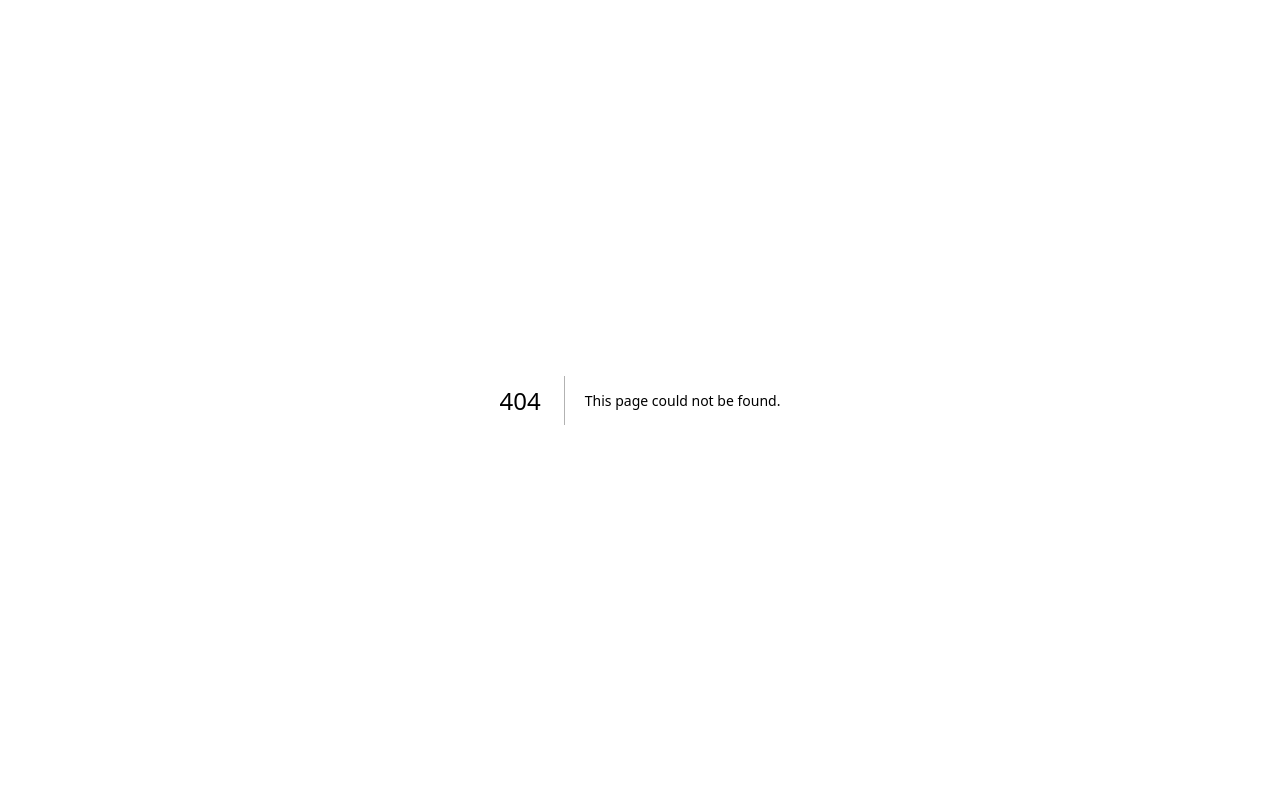
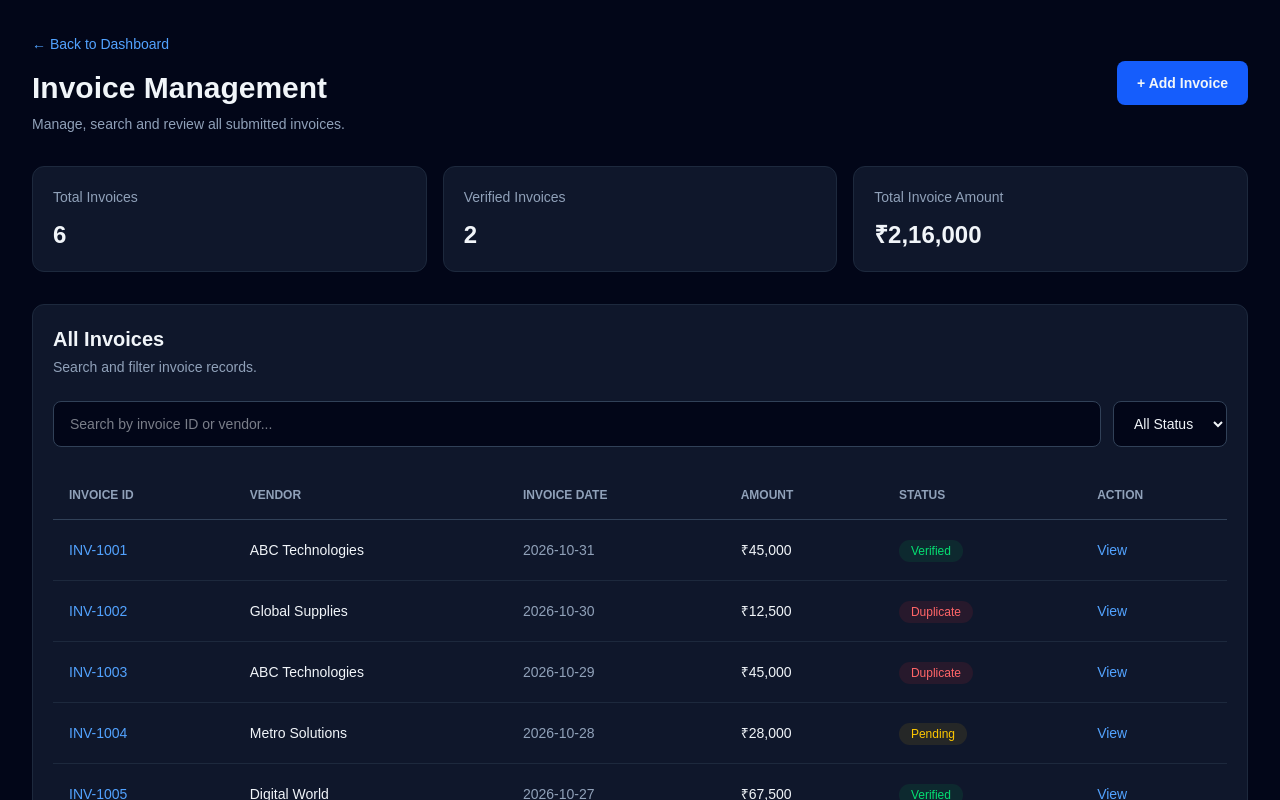
Before and after one commit to Kavan180406/invoice-validation-system, a Next.js app: page /invoices in a window 1280 px wide. Before the commit this address had no page. Shown: the top 800 px of the page. Built offline with nearby package versions, Linux system fonts and the light colour scheme.

Commit message:
Add invoice management page

```diff
--- /dev/null
+++ b/src/app/invoices/page.tsx
@@ -0,0 +1,279 @@
+
+"use client";
+
+import { useMemo, useState } from "react";
+import Link from "next/link";
+
+const invoiceData = [
+  {
+    id: "INV-1001",
+    vendor: "ABC Technologies",
+    date: "2026-10-31",
+    amount: 45000,
+    status: "Verified",
+  },
+  {
+    id: "INV-1002",
+    vendor: "Global Supplies",
+    date: "2026-10-30",
+    amount: 12500,
+    status: "Duplicate",
+  },
+  {
+    id: "INV-1003",
+    vendor: "ABC Technologies",
+    date: "2026-10-29",
+    amount: 45000,
+    status: "Duplicate",
+  },
+  {
+    id: "INV-1004",
+    vendor: "Metro Solutions",
+    date: "2026-10-28",
+    amount: 28000,
+    status: "Pending",
+  },
+  {
+    id: "INV-1005",
+    vendor: "Digital World",
+    date: "2026-10-27",
+    amount: 67500,
+    status: "Verified",
+  },
+  {
+    id: "INV-1006",
+    vendor: "Smart Systems",
+    date: "2026-10-26",
+    amount: 18000,
+    status: "Pending",
+  },
+];
+
+export default function InvoiceManagement() {
+  const [search, setSearch] = useState("");
+  const [filter, setFilter] = useState("All");
+
+  const filteredInvoices = useMemo(() => {
+    return invoiceData.filter((invoice) => {
+      const matchesSearch =
+        invoice.id.toLowerCase().includes(search.toLowerCase()) ||
+        invoice.vendor.toLowerCase().includes(search.toLowerCase());
+
+      const matchesStatus =
+        filter === "All" || invoice.status === filter;
+
+      return matchesSearch && matchesStatus;
+    });
+  }, [search, filter]);
+
+  const totalAmount = filteredInvoices.reduce(
+    (sum, invoice) => sum + invoice.amount,
+    0
+  );
+
+  return (
+    <main className="min-h-screen bg-slate-950 p-5 text-slate-100 md:p-8">
+
+      {/* Header */}
+      <div className="mb-8 flex flex-wrap items-center justify-between gap-4">
+
+        <div>
+          <Link
+            href="/"
+            className="mb-4 inline-block text-sm text-blue-400 hover:underline"
+          >
+            ← Back to Dashboard
+          </Link>
+
+          <h1 className="text-3xl font-bold">
+            Invoice Management
+          </h1>
+
+          <p className="mt-2 text-sm text-slate-400">
+            Manage, search and review all submitted invoices.
+          </p>
+        </div>
+
+        <Link
+          href="/invoices/new"
+          className="rounded-lg bg-blue-600 px-5 py-3 text-sm font-semibold hover:bg-blue-500"
+        >
+          + Add Invoice
+        </Link>
+
+      </div>
+
+      {/* Summary Cards */}
+      <section className="mb-8 grid gap-4 sm:grid-cols-2 lg:grid-cols-3">
+
+        <SummaryCard
+          title="Total Invoices"
+          value={filteredInvoices.length.toString()}
+        />
+
+        <SummaryCard
+          title="Verified Invoices"
+          value={filteredInvoices.filter(
+            (invoice) => invoice.status === "Verified"
+          ).length.toString()}
+        />
+
+        <SummaryCard
+          title="Total Invoice Amount"
+          value={"₹" + totalAmount.toLocaleString("en-IN")}
+        />
+
+      </section>
+
+      {/* Invoice Table */}
+      <section className="rounded-xl border border-slate-800 bg-slate-900 p-5">
+
+        <div className="mb-6">
+          <h2 className="text-xl font-semibold">
+            All Invoices
+          </h2>
+
+          <p className="mt-1 text-sm text-slate-400">
+            Search and filter invoice records.
+          </p>
+        </div>
+
+        {/* Search and Filter */}
+        <div className="mb-6 flex flex-col gap-3 md:flex-row">
+
+          <input
+            type="text"
+            placeholder="Search by invoice ID or vendor..."
+            value={search}
+            onChange={(e) => setSearch(e.target.value)}
+            className="flex-1 rounded-lg border border-slate-700 bg-slate-950 px-4 py-3 text-sm outline-none focus:border-blue-500"
+          />
+
+          <select
+            value={filter}
+            onChange={(e) => setFilter(e.target.value)}
+            className="rounded-lg border border-slate-700 bg-slate-950 px-4 py-3 text-sm outline-none"
+          >
+            <option value="All">All Status</option>
+            <option value="Verified">Verified</option>
+            <option value="Duplicate">Duplicate</option>
+            <option value="Pending">Pending</option>
+          </select>
+
+        </div>
+
+        {/* Invoice Table */}
+        <div className="overflow-x-auto">
+
+          <table className="w-full min-w-[750px] text-left text-sm">
+
+            <thead className="border-b border-slate-700 text-xs uppercase text-slate-400">
+              <tr>
+                <th className="px-4 py-4">Invoice ID</th>
+                <th className="px-4 py-4">Vendor</th>
+                <th className="px-4 py-4">Invoice Date</th>
+                <th className="px-4 py-4">Amount</th>
+                <th className="px-4 py-4">Status</th>
+                <th className="px-4 py-4">Action</th>
+              </tr>
+            </thead>
+
+            <tbody>
+
+              {filteredInvoices.map((invoice) => (
+                <tr
+                  key={invoice.id}
+                  className="border-b border-slate-800 hover:bg-slate-800/50"
+                >
+
+                  <td className="px-4 py-5 font-medium text-blue-400">
+                    {invoice.id}
+                  </td>
+
+                  <td className="px-4 py-5">
+                    {invoice.vendor}
+                  </td>
+
+                  <td className="px-4 py-5 text-slate-400">
+                    {invoice.date}
+                  </td>
+
+                  <td className="px-4 py-5 font-medium">
+                    ₹{invoice.amount.toLocaleString("en-IN")}
+                  </td>
+
+                  <td className="px-4 py-5">
+                    <StatusBadge status={invoice.status} />
+                  </td>
+
+                  <td className="px-4 py-5">
+                    <Link
+                      href={`/invoices/${invoice.id}`}
+                      className="text-blue-400 hover:underline"
+                    >
+                      View
+                    </Link>
+                  </td>
+
+                </tr>
+              ))}
+
+              {filteredInvoices.length === 0 && (
+                <tr>
+                  <td
+                    colSpan={6}
+                    className="py-10 text-center text-slate-400"
+                  >
+                    No invoices found.
+                  </td>
+                </tr>
+              )}
+
+            </tbody>
+
+          </table>
+
+        </div>
+
+        <p className="mt-5 text-xs text-slate-500">
+          Showing {filteredInvoices.length} invoices
+        </p>
+
+      </section>
+
+    </main>
+  );
+}
+
+// Summary Card
+function SummaryCard({
+  title,
+  value,
+}: {
+  title: string;
+  value: string;
+}) {
+  return (
+    <div className="rounded-xl border border-slate-800 bg-slate-900 p-5">
+      <p className="text-sm text-slate-400">{title}</p>
+      <h2 className="mt-3 text-2xl font-bold">{value}</h2>
+    </div>
+  );
+}
+
+// Invoice Status Badge
+function StatusBadge({ status }: { status: string }) {
+  const styles: Record<string, string> = {
+    Verified: "bg-green-500/10 text-green-400",
+    Duplicate: "bg-red-500/10 text-red-400",
+    Pending: "bg-yellow-500/10 text-yellow-400",
+  };
+
+  return (
+    <span
+      className={`rounded-full px-3 py-1 text-xs font-medium ${styles[status]}`}
+    >
+      {status}
+    </span>
+  );
+}
```
